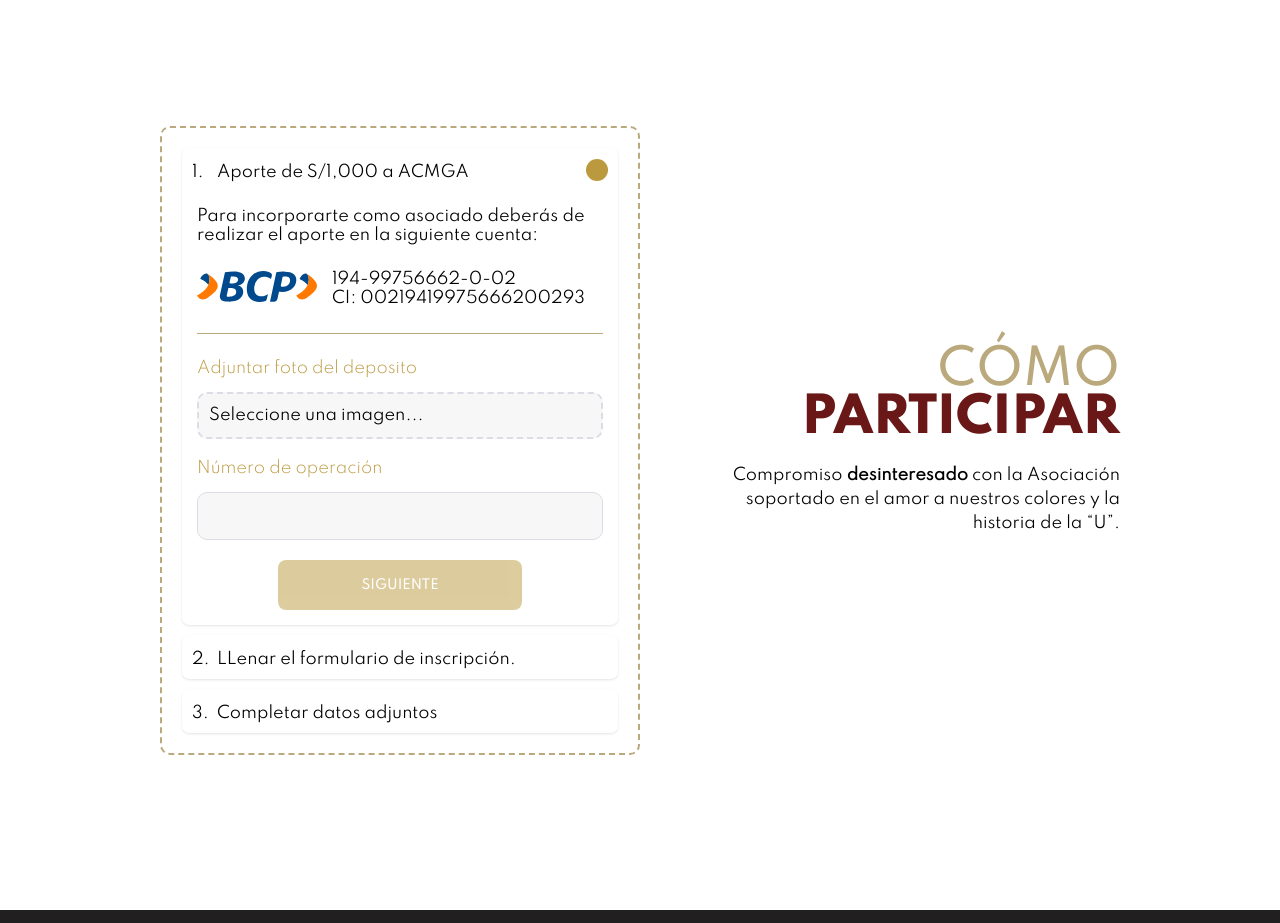
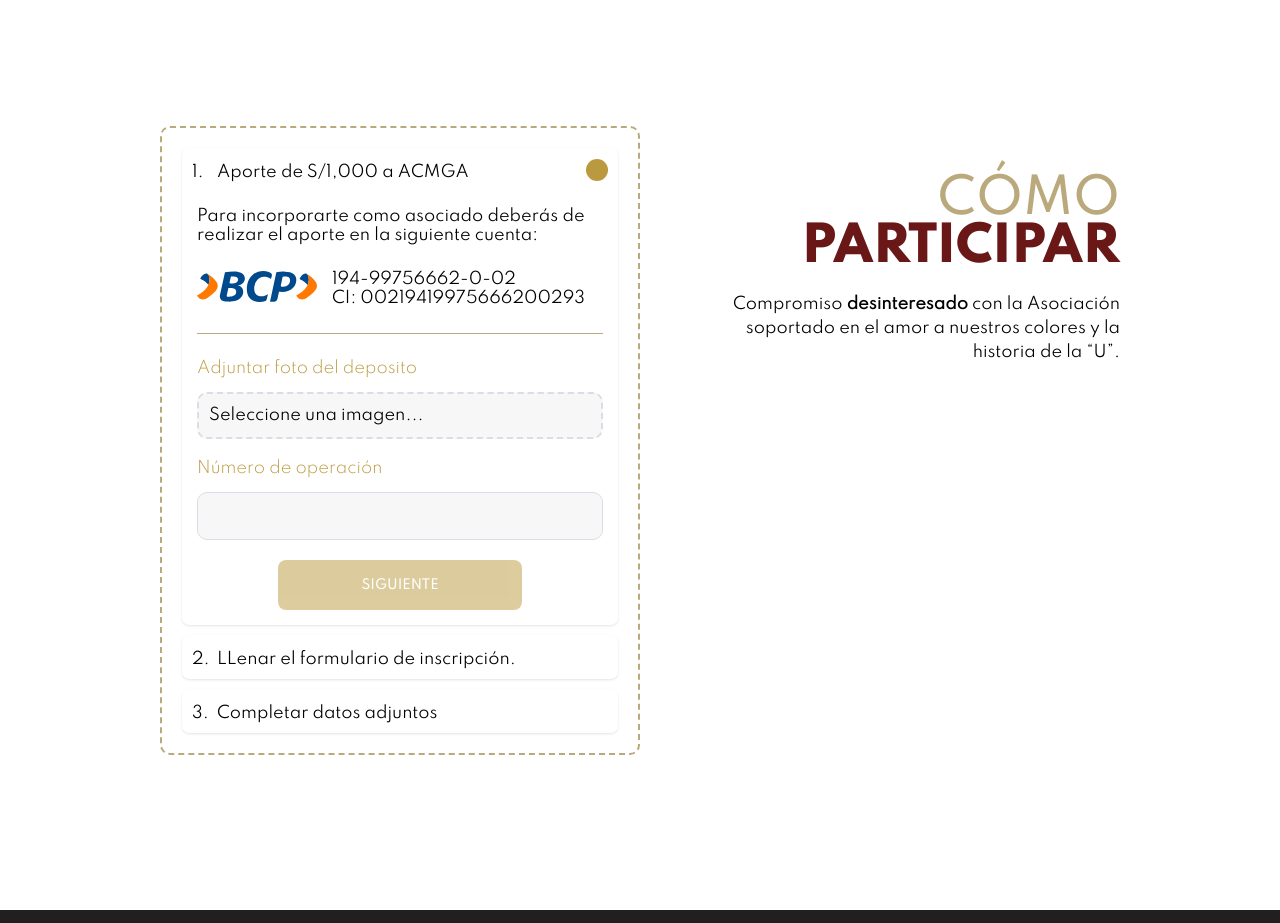
Before and after one commit to jimmylunad/cmga_web, a plain HTML site: page index.html in a window 1280 px wide. Shown: the part 2960-3883 px from the top of the page. Drawn offline with nearby package versions, Linux system fonts and the light colour scheme.

Commit message:
reajuste del titulo de transparencia

```diff
--- a/css/index.css
+++ b/css/index.css
@@ -1103,7 +1103,8 @@ section {
 .contentRight {
   grid-column: span 9;
   display: flex;
-  align-self: center;
+  align-self: start;
+  padding-top: 50px;
   flex-direction: column;
   align-items: flex-end;
 }
```
